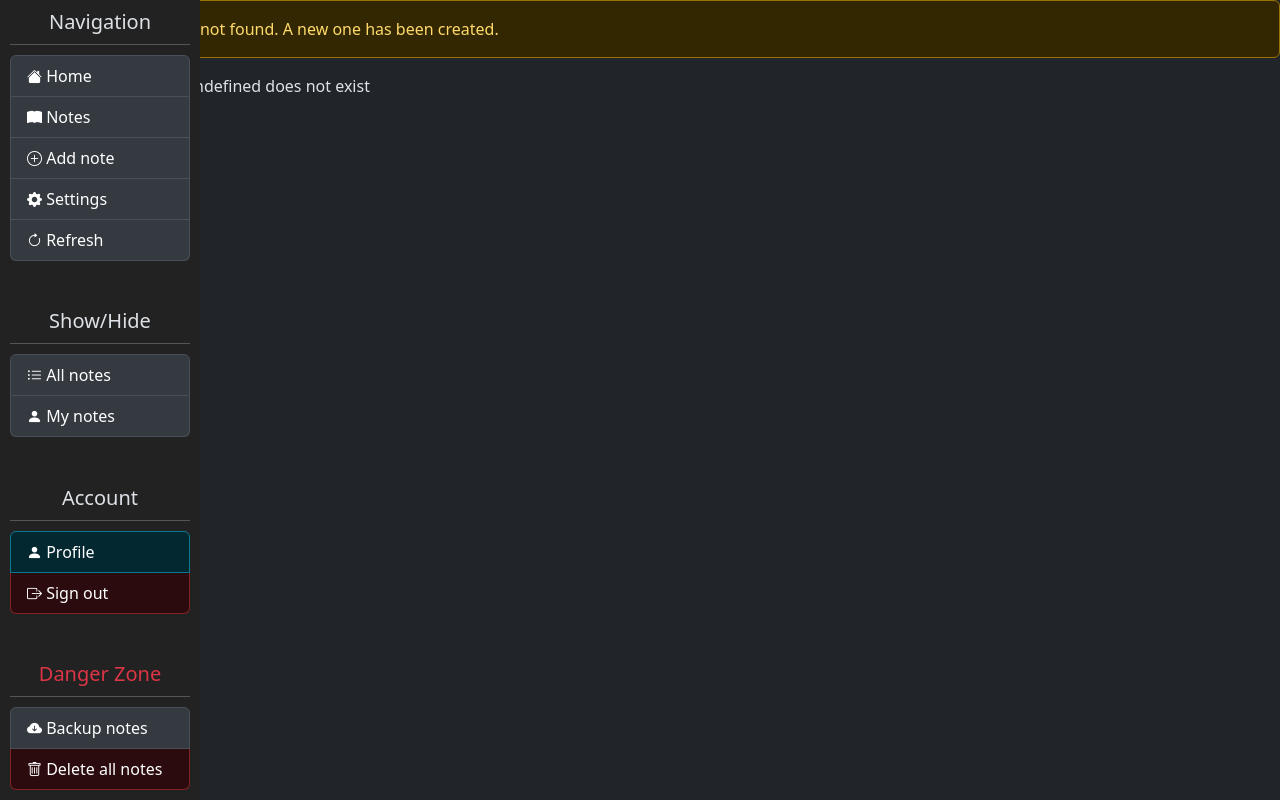
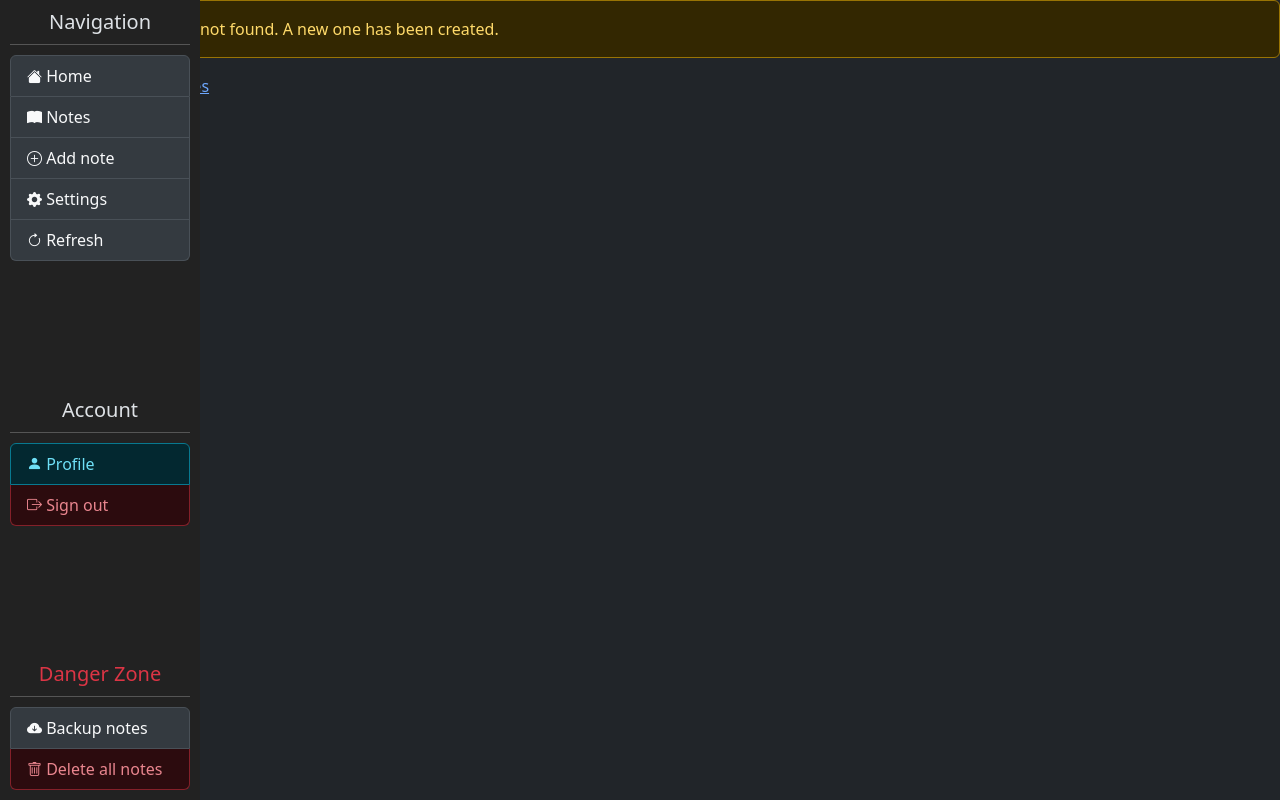
Before and after one commit to Darknetzz/php-notes, a PHP site: page / in a window 1280 px wide, after a click on "Notes". Run offline with PHP 8.4, Linux system fonts and the light colour scheme.

Commit message:
file reorganize

```diff
--- a/formhandler.php
+++ /dev/null
@@ -1,28 +0,0 @@
-<?php
-
-/* ───────────────────────────────────────────────────────────────────── */
-/*                              UPDATE/EDIT                              */
-/* ───────────────────────────────────────────────────────────────────── */
-if (isset($_POST['update']) && !empty($_POST['text'])) {
-    $safe_title                                 = strip_tags($_POST['title']);
-    $safe_text                                  = strip_tags($_POST['text']);
-    $notes[$_POST['id']]["title"]               = $safe_title;
-    $notes[$_POST['id']]["content"]             = $safe_text;
-    $notes[$_POST['id']]["last_modified_at"]    = date('Y-m-d H:i:s');
-    $notes_json = json_encode($notes);
-    file_put_contents($notesFile, $notes_json);
-    echo alert("Note updated successfully.", "success");
-    $edit = "";
-    unset($_GET);
-}
-
-
-
-/* ───────────────────────────────────────────────────────────────────── */
-/*                                 EDIT?                                 */
-/* ───────────────────────────────────────────────────────────────────── */
-if (isset($_GET['edit'])) {
-    $edit = $notes[$_GET['edit']];
-}
-
-?>
--- /dev/null
+++ b/includes/breadcrumbs.php
@@ -0,0 +1,7 @@
+<div>
+<nav aria-label="breadcrumb">
+  <ol id="breadcrumbs" class="breadcrumb">
+
+  </ol>
+</nav>
+</div>
--- a/config.php
+++ b/includes/config.php
@@ -6,4 +6,12 @@ $edit           = "";
 $md_preview     = "<div class='md-preview'><span class='text-muted'>When you start typing, you can see the preview here.</span></div>";
 $github_url     = "https://github.com/Darknetzz";
 $project_url    = "$github_url/php-notes";
+
+# Classes
+$addCardClass       = "border-success";
+$addCardTitleClass  = "bg-success bg-opacity-50 text-white";
+$editCardClass      = "border-warning";
+$editCardTitleClass = "bg-warning bg-opacity-50 text-white";
+$notesCardClass     = "border-info";
+$notesCardTitleClass= "bg-info bg-opacity-50 text-white";
 ?>
--- a/functions.php
+++ b/includes/functions.php
@@ -119,11 +119,10 @@ function navItem(
         string $href  = Null
     ) {
 
-        $href   = (isset($attrs["target"]) ? "#".$attrs["target"] : $href);
-        $href   = ($href == Null) ? "#$label" : $href;
+        $href   = (isset($attrs["data-target"]) ? "#".$attrs["data-target"] : "javascript:void(0);");
 
         $color  = (!empty($color)) ? $color : "dark";
-        $class  = "list-group-item list-group-item-$color $class leftMenu-list-item text-white text-decoration-none";
+        $class  = "list-group-item list-group-item-$color $class leftMenu-list-item text-decoration-none";
         $attrs = (count($attrs) > 0) ? implode(" ", array_map(function($key, $value) {
             return "$key='$value'";
         }, array_keys($attrs), $attrs)) : null;
--- a/js.php
+++ b/includes/js.php
@@ -8,6 +8,8 @@
         var addNoteCard = $("#addNoteCard");
         var addNoteForm = $("#addNoteForm");
         var allNotes    = $("#allNotes");
+        var responseDiv = $("#response");
+        var breadcrumbs = $(".breadcrumb");
 
         /* ───────────────────────────────────────────────────────────────────── */
         /*                          Submit on CTRL+ENTER                         */
@@ -217,7 +219,7 @@
             // Submit AJAX request to formhandler.php
             $.ajax({
                 type: "POST",
-                url: "api.php",
+                url: "includes/api.php",
                 data: {
                     del: id
                 },
@@ -242,7 +244,7 @@
             // Submit AJAX request to formhandler.php
             $.ajax({
                 type: "POST",
-                url: "api.php",
+                url: "includes/api.php",
                 data: {
                     delall: 1
                 },
@@ -268,7 +270,7 @@
             // Submit AJAX request to formhandler.php
             $.ajax({
                 type: "POST",
-                url: "api.php",
+                url: "includes/api.php",
                 data: {
                     delallconfirm: 1
                 },
@@ -299,7 +301,7 @@
             // Submit AJAX request to formhandler.php
             $.ajax({
                 type: "POST",
-                url: "api.php",
+                url: "includes/api.php",
                 data: {
                     id: id,
                     add: id,
@@ -356,47 +358,76 @@
         // This is supposed to hide everything, and then show the desired page,
         // as opposed to toggleBtn, which toggles the visibility of the target.
         /* ───────────────────────────────────────────────────────────────────── */
-        function navigate(e) {
+
+        $(".navBtn").on("click", function(e) {
             e.preventDefault();
+            navigate($(this).data("target"));
+        });
 
+        /* ────────────────────────────── navigate ───────────────────────────── */
+        function navigate(target, button = null) {
 
-            var icon        = $(this).find("i").html();
-            var text        = $(this).text();
+            // Add current page to breadcrumb
+            var current_page = $(".page:visible").attr("id");
+            breadcrumbs.append("<li class='breadcrumb-item'><a href='#"+current_page+"'>"+current_page+"</li>");
+
+            $(".page").hide();
+            $(".navBtn").removeClass(on_class);
+
+            if (button != null) {
+                var icon        = button.find("i").html();
+                var text        = button.text();
 
                 var toggle_on   = icon+" "+text+" <?= icon('eye-slash') ?>";
                 var toggle_off  = icon+" "+text+" <?= icon('eye') ?>";
                 var on_class    = "text-success";
                 var off_class   = "text-secondary";
 
-            $(".navBtn").removeClass(on_class);
-            $(this).addClass(on_class).removeClass(off_class);
+                button.removeClass(off_class);
+                button.addClass(on_class);
+            }
 
-            $(".page").hide();
-            var target      = $(this).data("target");
             var target_obj  = $(target);
+
+            // Update url with hashtag
+            window.location.hash = target;
 
             console.log("Navigating to "+target);
 
             // check if target object exists
             if (target_obj.length == 0) {
-                $("#response").html("Target object "+target+" does not exist");
+                $("#404").show();
+                // $("#response").html("Target object "+target+" does not exist");
                 console.log("Target object "+target+" does not exist");
                 return;
             }
-            $(target_obj).show();
+
+            target_obj.show();
         }
 
-        $(".navBtn").on("click", function(e) {
-            navigate(e);
-        });
+
 
         /* ───────────────────────────────────────────────────────────────────── */
 
-        // Hide all .page initially
-        $(".page").hide();
+        // Check if a clicked link is a hash
+        $("a").on("click", function(e) {
+            var href = $(this).attr("href");
+            if (href[0] == "#") {
+                e.preventDefault();
+                console.log("Navigating to "+href);
+                navigate(href);
+            }
+        });
 
+
+        if (window.hash) {
+            console.log("Navigating to "+window.hash);
+            $(".navBtn[data-target='"+window.hash+"']").click();
+        } else {
             // Except home
             $("#home").show();
+        }
+
 
         });
 
--- a/nav.php
+++ b/includes/nav.php
@@ -24,7 +24,7 @@
                 label: "Add note",
                 icon: "plus-circle",
                 color: "light",
-                class: "navBtn addNote",
+                class: "navBtn",
                 attrs: ["data-target" => "#addNoteCard"]
             )
             .
@@ -48,7 +48,7 @@
     </div>
 
 
-    <div>
+    <!-- <div>
         <h4 class="leftMenu-title">Show/Hide</h4>
         <ul class="leftMenu-list list-group">
             <?php
@@ -56,18 +56,18 @@
                 navItem(
                 label: "All notes",
                 icon: "list-ul",
-                class: "toggleBtn showAllNotes",
+                class: "navBtn showAllNotes",
                 attrs: ["data-target" => "#allNotes"]
                 ).
                 navItem(
                 label: "My notes",
                 icon: "person-fill",
-                class: "toggleBtn myNotes",
+                class: "navBtn myNotes",
                 attrs: ["data-target" => "#myNotes"]
                 );
             ?>
         </ul>
-    </div>
+    </div> -->
 
 
     <div>
--- a/index.php
+++ b/index.php
@@ -13,48 +13,34 @@
 </head>
 
 <?php
-require_once("functions.php");
-require_once("config.php");
+require_once("includes/functions.php");
+require_once("includes/config.php");
 ?>
 
 <body data-bs-theme="dark">
 
-<?php include_once("nav.php"); ?>
+<?php include_once("includes/nav.php"); ?>
 
 <!-- NOTE: CONTAINER -->
 <div class="container" style="margin-top:15px">
 
-<?php
-require_once("formhandler.php");
-
-# Classes
-$addCardClass       = "border-success";
-$addCardTitleClass  = "bg-success bg-opacity-50 text-white";
-$editCardClass      = "border-warning";
-$editCardTitleClass = "bg-warning bg-opacity-50 text-white";
-$notesCardClass     = "border-info";
-$notesCardTitleClass= "bg-info bg-opacity-50 text-white";
-?>
-
 <div id="response"></div>
 
-<?php require_once("pages/home.php"); ?>
+<?php require_once("includes/breadcrumbs.php"); ?>
 
-<br>
-
-<?php require_once("pages/addNote.php"); ?>
-
-<br>
-
-<?php require_once("pages/allNotes.php"); ?>
-
+<div class="pages">
+<?php
+foreach (glob("pages/*.php") as $filename) {
+    require_once($filename);
+}
+?>
 </div>
 
 
-
+</div>
 </body>
 
-<?php require_once("js.php"); ?>
+<?php require_once("includes/js.php"); ?>
 <script src="https://cdn.jsdelivr.net/npm/marked/marked.min.js"></script>
 
 </html>
--- /dev/null
+++ b/pages/404.php
@@ -0,0 +1,7 @@
+<div id="404" class="page">
+<?php
+echo alert("
+    <h1>".icon("x-circle", 25)." Oooups!</h1>
+    <p>This page doesn't exist.</p>
+    ", "danger", False); ?>
+</div>
--- a/pages/addNote.php
+++ b/pages/addNote.php
@@ -23,9 +23,6 @@
                 <?= $md_preview ?>
                     <button type="button" class="btn btn-success addNote btn-block"><?= icon('floppy') ?> Save note</button>
                     <button type="button" class="btn btn-secondary toggleEditor btn-block"><?= icon('eye-slash') ?> Cancel</button>
-
-
-
             </form>
         </div>
     </div>
--- a/pages/allNotes.php
+++ b/pages/allNotes.php
@@ -1,4 +1,4 @@
-<div class="page" id="allNotes" style="display:none;">
+<div class="page" id="allNotes">
 
 <?php
 $notes = getNotes("notes.json");
@@ -32,8 +32,8 @@ if (!empty($notes)) {
 
                                 <div class='form-group mt-2'>
                                     <div class='btn-group'>
-                                        <button type='submit' name='update' class='btn btn-success'>".icon('floppy')." Save</button>
-                                        <button type='submit' name='del' value='$key' class='btn btn-danger deleteNote'>".icon('trash')." Delete</button>
+                                        <button type='button' name='update' class='btn btn-success'>".icon('floppy')." Save</button>
+                                        <button type='button' name='del' value='$key' class='btn btn-danger deleteNote'>".icon('trash')." Delete</button>
                                         <button type='button' class='btn btn-secondary cancelEdit' data-key='$key'>".icon('x-circle')." Cancel</button>
                                     </div>
                                         $created
```
Also changed, not shown: includes/api.php (renamed from api.php, +40 -7 lines). Lines whose indentation alone changed are shown as unchanged.
